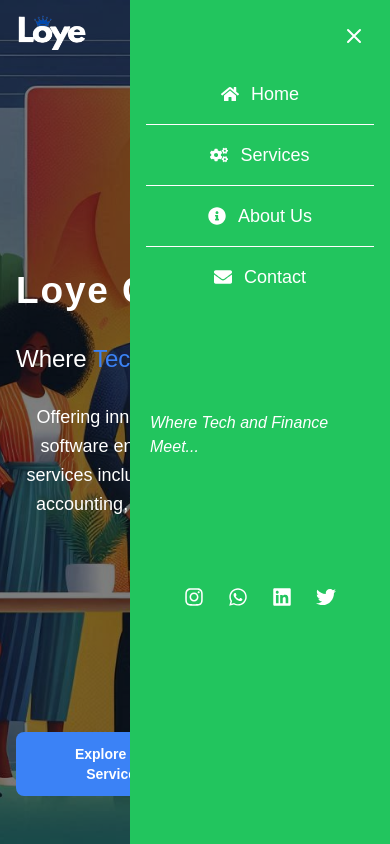
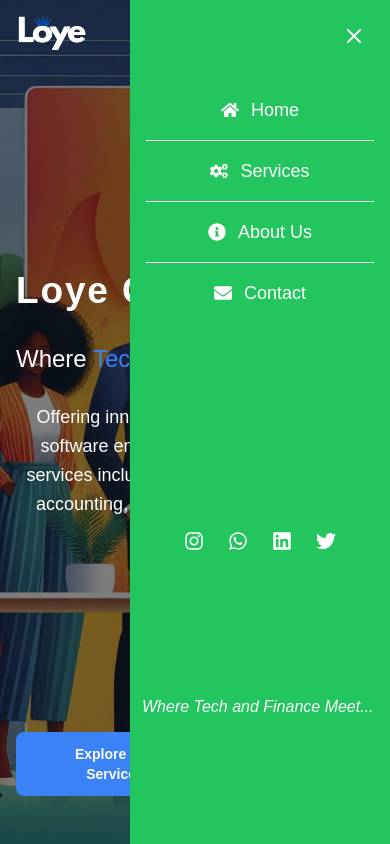
Before and after one commit to Moyos0reoluwa/LoyeGroup, a Next.js app: page / in a window 390 px wide. Both pictures are taken after a click on the button 354 px from the left and 32 px from the top of the page. Shown: the top 844 px of the page. Built offline with nearby package versions, Linux system fonts and the light colour scheme.

Commit message:
edited navbae

```diff
--- a/app/components/navbar.js
+++ b/app/components/navbar.js
@@ -97,7 +97,7 @@ export default function Navbar() {
             >
               <CloseIcon />
             </button>
-            <ul className="space-y-0 py-16 px-4 text-center">
+            <ul className="space-y-0 py-20 px-4 text-center">
               <li className="border-b border-white last:border-b-0">
                 <Link
                   href="/"
@@ -136,11 +136,6 @@ export default function Navbar() {
               </li>
             </ul>
 
-            {/* Slogan */}
-            <p className="text-[16px] sm:text-[22px] md:text-[25px] font-medium italic animate__animated animate__fadeInUp pt-10 px-5">
-              Where Tech and Finance Meet...
-            </p>
-
             {/* Social Media Icons */}
             <div className="mt-32 flex justify-center space-x-6">
               <Link href="https://www.instagram.com" target="_blank" className="hover:text-pink-500 transition-colors duration-200">
@@ -156,6 +151,13 @@ export default function Navbar() {
                 <FaTwitter className="w-5 h-5 sm:w-6 sm:h-6 md:w-8 md:h-8 text-white" />
               </Link>
             </div>
+
+
+            {/* Slogan */}
+            <p className="text-[16px] sm:text-[22px] md:text-[25px] font-medium italic animate__animated animate__fadeInUp pt-36 px-3">
+              Where Tech and Finance Meet...
+            </p>
+
           </div>
         </div>
 
```
